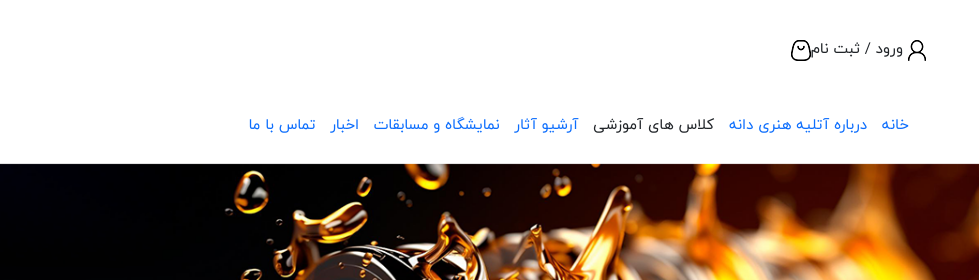
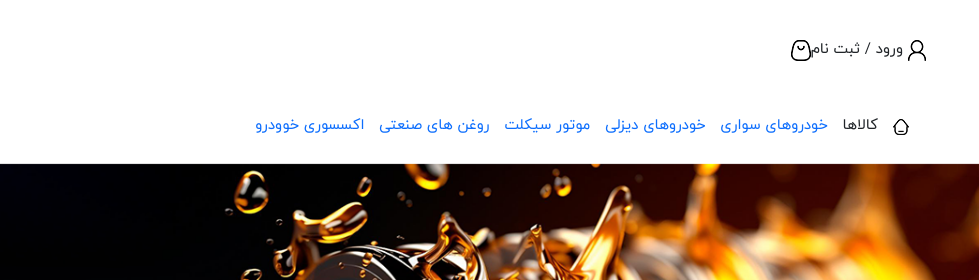
Before and after one commit to parastou-hj/pekoolar, a plain HTML site: page index.html in a window 1280 px wide. Shown: the top 280 px of the page, 301-1280 px from the left. Drawn offline with Linux system fonts and the light colour scheme.

Commit message:
header-change

```diff
--- a/index.html
+++ b/index.html
@@ -55,37 +55,13 @@
                             <span class="sidebar-title">منو اصلی</span>
                             <button class="sidebar-close-btn" aria-label="Close menu">×</button>
                         </li>
-                        <li class="nav-item"><a href="#">خانه</a></li>
-                        <li  class="has-submenu nav-item">
-                            <a href="#">
-                            درباره آتلیه هنری دانه
-                            <!-- <img src="./images/flesh-down.png" alt=""> -->
-                        </a>
-                         <div class="sub-menu-content">
-                                <div class="sub-menu-items">
-                                <div class="sub-menu-item">
-                                    <a href="#">تاریخچه شرکت</a>
-                                </div>
-                                <div class="sub-menu-item">
-                                    <a href="#">چشم انداز و اهداف</a>
-                                </div>
-                                <div class="sub-menu-item">
-                                    <a href="#">گواهینامه ها</a>
-                                </div>
-                                <div class="sub-menu-item">
-                                    <a href="#">تیم مدیریت</a>
-                                </div>
-                                <div class="sub-menu-item">
-                                    <a href="#">ساختار سازمانی</a>
-                                </div>
-                            </div>
-
-                         </div>
-                        </li>
+                        <li class="nav-item"><a href="#">
+                            <img src="./images/home.png" alt="">
+                        </a></li>
                          <li class="has-megamenu nav-item">
                             <a href="#" class="nav-link">
-                               کلاس های آموزشی
-                            <!-- <img src="./images/flesh-down.png" alt=""> -->
+                                کالاها
+
                         </a>
                         <div class="megamenu-container">
                             <div class="container">
@@ -146,14 +122,40 @@
                         </div>
 
                         </li>
+                        <li  class="has-submenu nav-item">
+                            <a href="#">
+                               خودروهای سواری
+                        </a>
+                         <div class="sub-menu-content">
+                                <div class="sub-menu-items">
+                                <div class="sub-menu-item">
+                                    <a href="#">تاریخچه شرکت</a>
+                                </div>
+                                <div class="sub-menu-item">
+                                    <a href="#">چشم انداز و اهداف</a>
+                                </div>
+                                <div class="sub-menu-item">
+                                    <a href="#">گواهینامه ها</a>
+                                </div>
+                                <div class="sub-menu-item">
+                                    <a href="#">تیم مدیریت</a>
+                                </div>
+                                <div class="sub-menu-item">
+                                    <a href="#">ساختار سازمانی</a>
+                                </div>
+                            </div>
+
+                         </div>
+                        </li>
+
                         <li class="nav-item has-submenu">
-                            <a href="#">آرشیو آثار</a>
+                            <a href="#">خودروهای دیزلی</a>
 
 
                         </li>
-                        <li class="nav-item"><a href="#">نمایشگاه و مسابقات</a></li>
-                        <li class="nav-item"><a href="#">اخبار</a></li>
-                        <li class="nav-item"><a href="#">تماس با ما</a></li>
+                        <li class="nav-item"><a href="#">موتور سیکلت</a></li>
+                        <li class="nav-item"><a href="#">روغن های صنعتی</a></li>
+                        <li class="nav-item"><a href="#">اکسسوری خوودرو</a></li>
 
                     </ul>
            </nav>
@@ -514,6 +516,14 @@
         </div>
        </div>
     </section>
+    <div class="baners-category container-fluid">
+        <div class="row col-xl-11">
+            <div class="baners">
+                .baner-item1
+            </div>
+        </div>
+
+    </div>
 
 
     </main>
--- a/style.css
+++ b/style.css
@@ -1188,7 +1188,7 @@ html[dir="rtl"] .owl-carousel .owl-nav button.owl-next {
 
 .brand-item:hover {
     transform: translateY(-5px);
-    box-shadow: 0 10px 20px rgba(0, 0, 0, 0.08);
+box-shadow: rgba(149, 157, 165, 0.2) 0px 2px 20px;
     border-color: transparent;
 }
 
```
